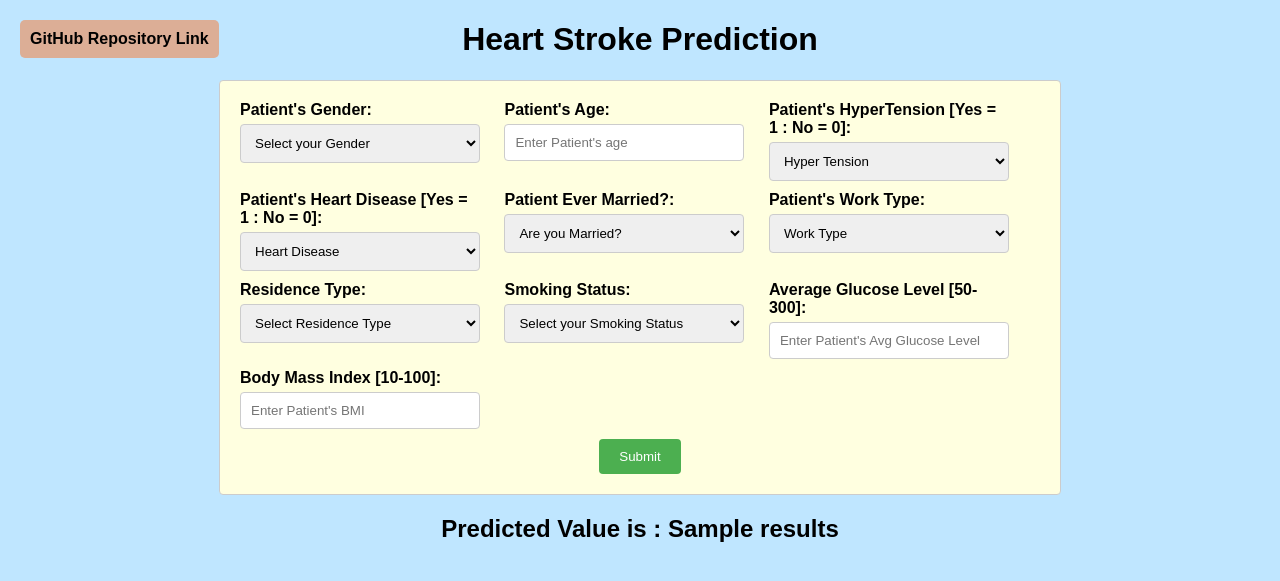
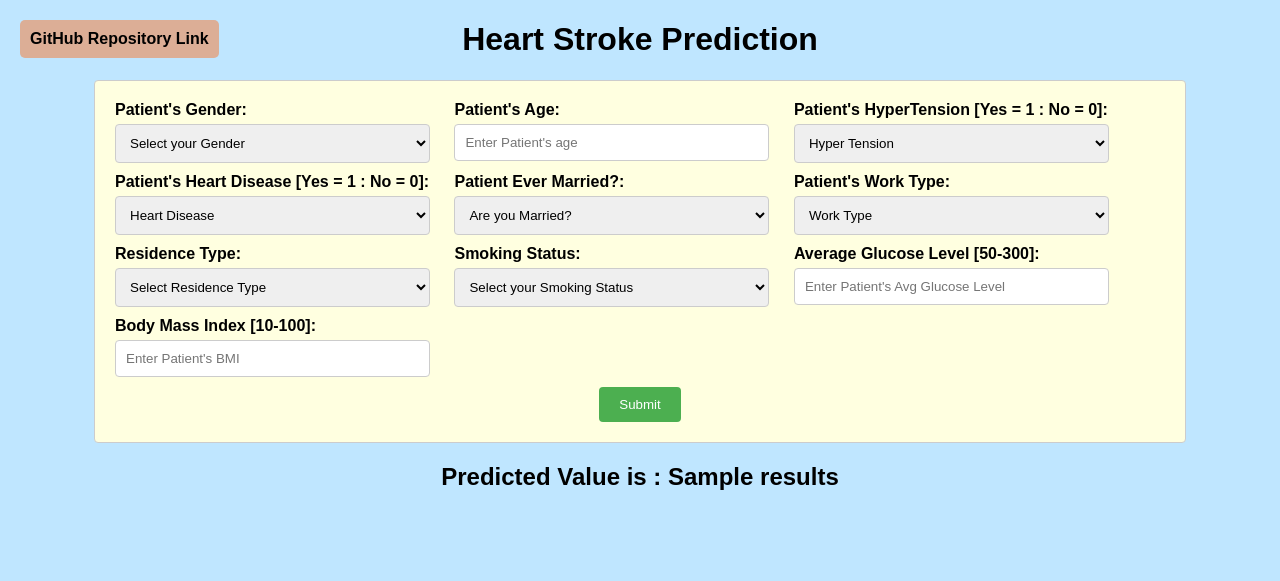
Before and after one commit to HARSHALKUMRE/Heart-Stroke-Prediction-ML-Pipeline, a Flask app: template templates/index.html in a window 1280 px wide. Shown: the top 581 px of the page. Run offline with Flask 3, Linux system fonts and the light colour scheme; the template is opened without the code that fills it: most values are stand-ins (such as "Sample title", 1, 10 or a date in 2020); parts of the project's set-up code (start-up, migrations or seed data) failed here and were passed over.

Commit message:
css file updated

```diff
--- a/static/css/style.css
+++ b/static/css/style.css
@@ -26,7 +26,7 @@ body {
 }
 
 .form-box {
-    max-width: 800px;
+  max-width: 1050px;
   margin: 0 auto;
   background-color: #FFFFE0;
   padding: 20px;
```
Lines whose indentation alone changed are shown as unchanged.
